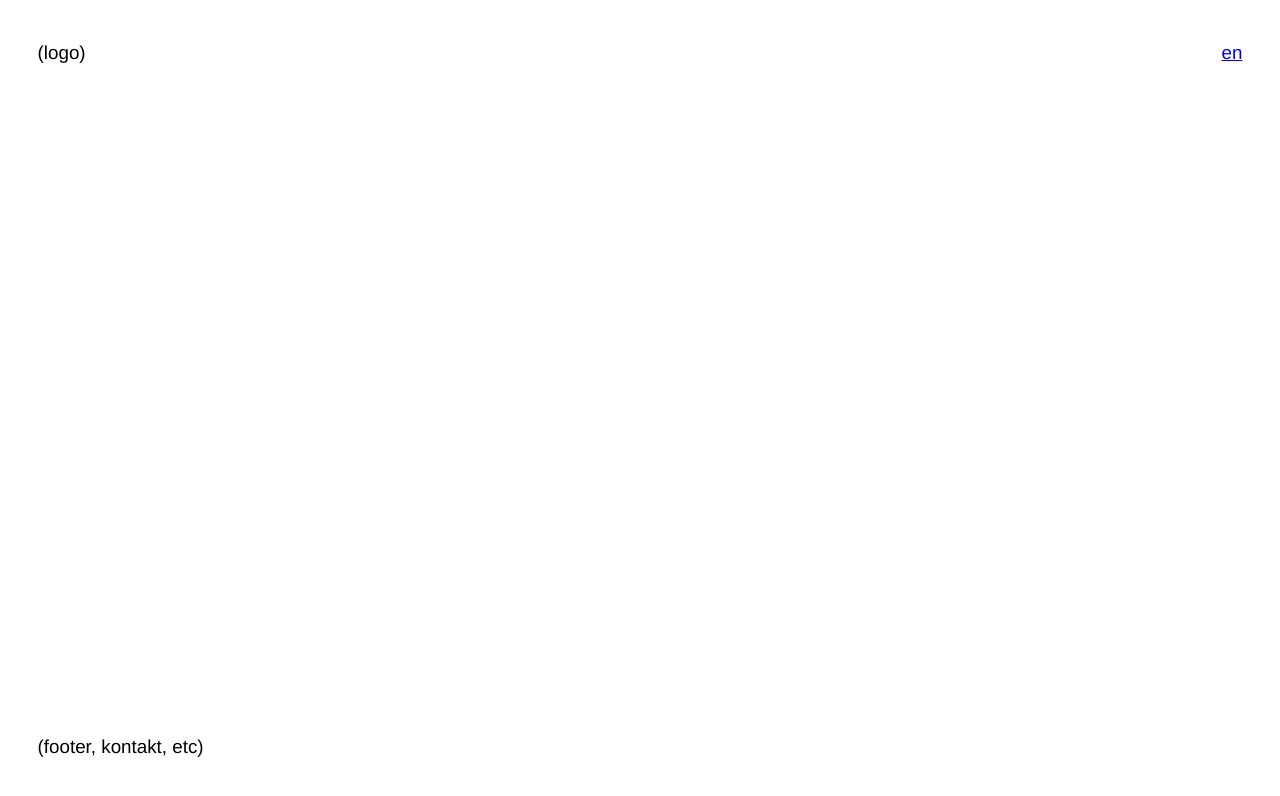
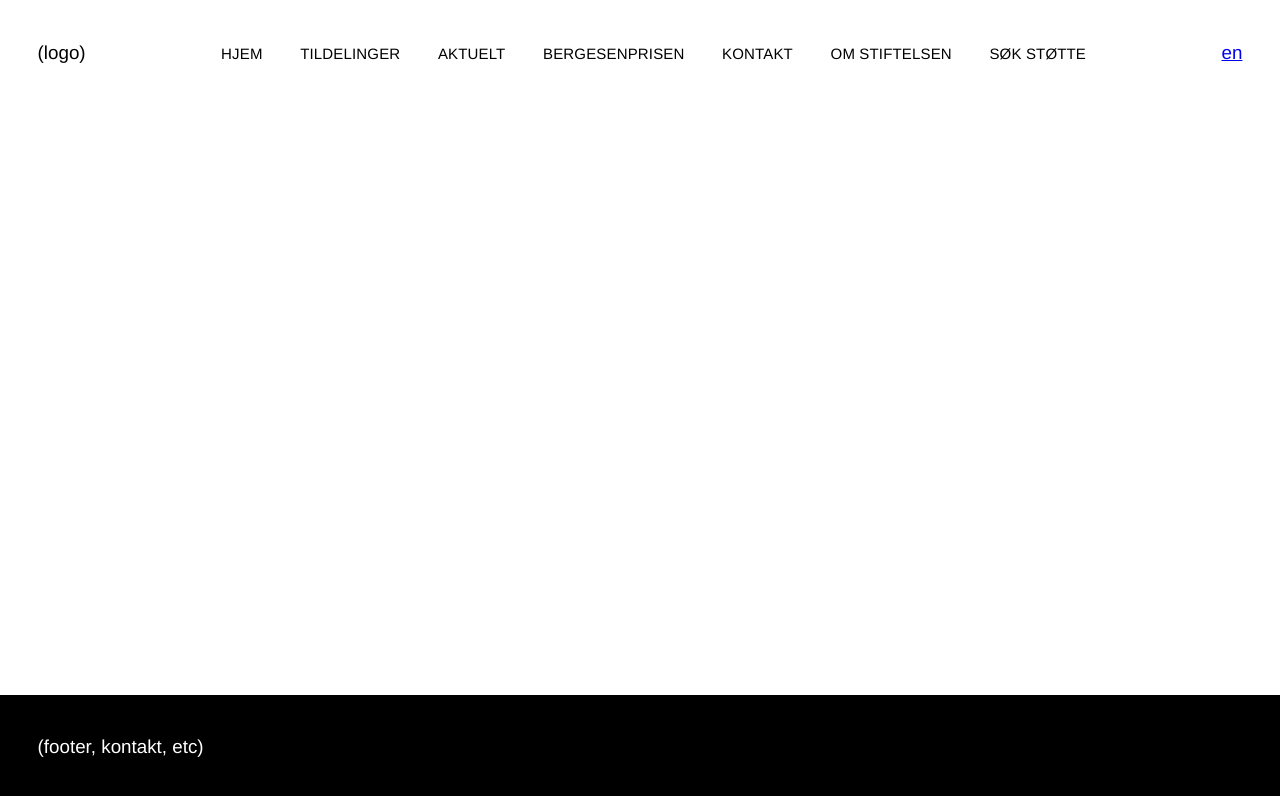
Before and after one commit to jakobsenfrukt/bergesen-web, a Nuxt app: page / in a window 1280 px wide. Shown: the top 796 px of the page. Built offline with nearby package versions, Linux system fonts and the light colour scheme.

Commit message:
add temp menu and style footer a lil bit

```diff
--- a/components/Footer.vue
+++ b/components/Footer.vue
@@ -6,5 +6,9 @@
 
 
 <style lang="scss" scoped>
-
+@import '@/assets/css/variables.scss';
+footer {
+  background: $color-text;
+  color: $color-background;
+}
 </style>
--- a/components/Header.vue
+++ b/components/Header.vue
@@ -1,6 +1,13 @@
 <template>
   <header>
     <div class="logo">(logo)</div>
+    <nav class="site-nav">
+      <ul>
+        <li v-for="(link, index) in menuLinks" :key="index">
+          <NLink to="/">{{ link }}</NLink>
+        </li>
+      </ul>
+    </nav>
     <nav class="translate">
       <NLink :to="slug">{{ language }}</NLink>
     </nav>
@@ -12,6 +19,11 @@ export default {
   props: {
     language: String
   },
+  data: function() {
+    return {
+      menuLinks: ['Hjem', 'Tildelinger', 'Aktuelt', 'Bergesenprisen', 'Kontakt', 'Om stiftelsen', 'Søk støtte' ]
+    }
+  },
   computed: {
     slug: function() {
       return '/' + this.language
@@ -21,9 +33,36 @@ export default {
 </script>
 
 <style lang="scss" scoped>
+header {
+  display: flex;
+  align-items: center;
+  justify-content: space-between;
+}
+.site-nav {
+  ul {
+    list-style: none;
+    margin: 0;
+    padding: 0;
+
+    li {
+      display: inline-block;
+      margin: 0 1rem;
+    }
+  }
+  a {
+    color: inherit;
+    text-decoration: none;
+    text-transform: uppercase;
+    letter-spacing: .01em;
+    font-size: .8rem;
+
+
+    &:hover {
+      opacity: .5;
+    }
+  }
+}
 .translate {
-  position: absolute;
-  top: 2rem;
-  right: 2rem;
+  display: inline-block;
 }
 </style>
```
